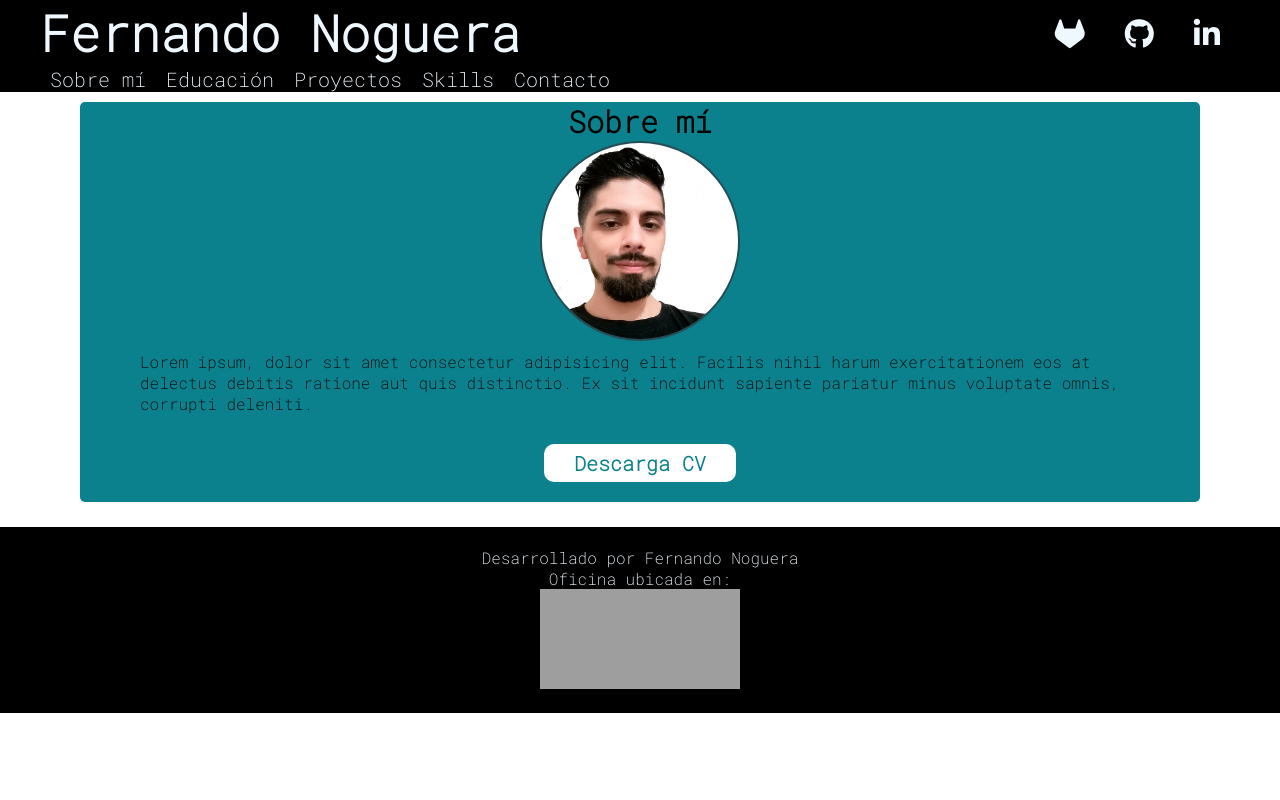
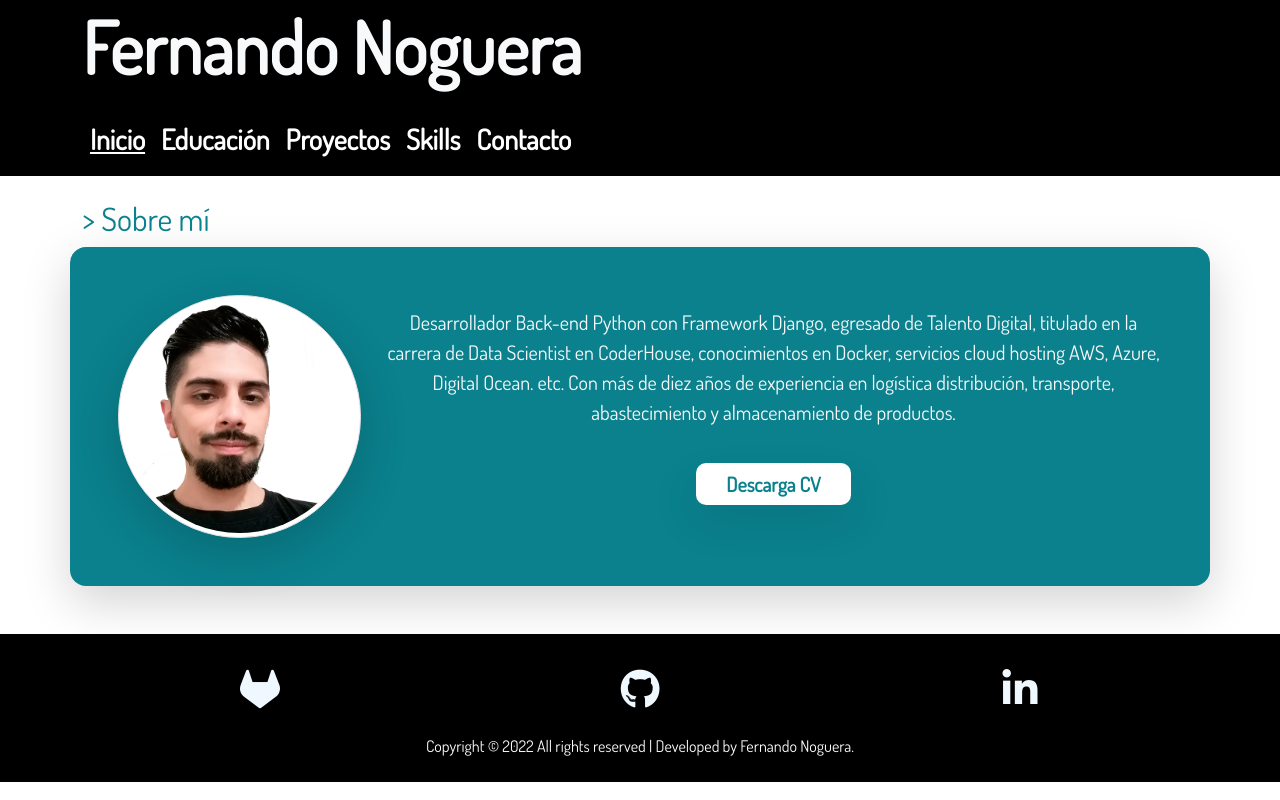
Before and after one commit to FernandoNoguera/PortaNoguera, a plain HTML site: page index.html in a window 1280 px wide. Drawn offline with nearby package versions, Linux system fonts and the light colour scheme; grey boxes are pictures that could not be loaded.

Commit message:
bootstrap index

```diff
--- a/css/style.css
+++ b/css/style.css
@@ -1,5 +1,4 @@
-@import url('https://fonts.googleapis.com/css2?family=Roboto+Mono:wght@200&family=VT323&display=swap');
-
+@import url(https://fonts.googleapis.com/css?family=Dosis:300,400);
 
 /* reset navigator */
 
@@ -7,107 +6,50 @@
     margin: 0;
     padding: 0;
     box-sizing: border-box;
-    font-family:  'Roboto Mono','VT323' , monospace;
+    font-family: 'Dosis', sans-serif;
+    font-size: 1em;
 }
 
-/* general */
+.activation{
+    text-decoration: underline white;
 
-.grillaPrincipal{
-    display: grid;
-    grid-template-columns: 1fr 1fr 1fr 1fr;
-    grid-template-areas:
-    "header header header header"
-    "nav nav nav nav"
-    "main main main main"
-    "footer footer footer footer"
-    ;
 }
 
-/* header */
+/* main  */
 
-header{
-    background-color: black;
-    color: aliceblue;
-    grid-area: header;
-    display: flex;
-    flex-wrap: nowrap;
-    justify-content: space-between;
-    flex-direction: row;
-    align-items: center;
 
-}
-nav.navigation{
-    grid-area: nav;
-    color: aliceblue;
-    background-color: black;
-}
-.mainSection{
-    grid-area: main;
-    display: flex;
-    flex-direction: column;
-    flex-wrap: wrap;
-    align-items: center;
+.subtitle {
+    color: #0a818d;
+    font-weight: bold;
 }
 
-footer{
-    grid-area: footer;
+/* link HOVER */
+
+a.effect-shine:hover {
+    -webkit-mask-image: linear-gradient(-75deg, rgba(0,0,0,.6) 30%, #000 50%, rgba(0,0,0,.6) 70%);
+    -webkit-mask-size: 200%;
+    animation: shine 2s infinite;
+}
+
+@-webkit-keyframes shine {
+    from {
+    -webkit-mask-position: 150%;
+    }
+
+    to {
+        -webkit-mask-position: -50%;
+    }
+}
+
+.fondoLindo{
+    background-color: #0a818d;
 }
 
 
 
-.title{
-    font-size: 25px;
-    margin-left: 40px;
-}
 
-.rrssNav{
-    display: flex;
-    flex-direction: row;
-    justify-content: space-around;
-    align-items: center;
-    margin-right: 40px;
-}
 
-.rrssNav span{
-    list-style-type: none;
-    margin:0px 20px;
-    font-size: 30px;
-}
 
-.rrssNav span a{
-    text-decoration: none;
-    color: aliceblue;
-}
-
-/* navigation */
-
-.navigation ul {
-    display: flex;
-    flex-wrap: wrap;
-    flex-direction: row;
-    justify-content: flex-start;
-    align-items: center;
-    margin-left: 40px;
-}
-
-.navigation ul li {
-    list-style-type: none;
-    padding: 0px 10px;
-
-}
-.navigation a{
-    text-decoration: none;
-    color: aliceblue;
-    font-size: 20px;
-}
-
-/* main  */
-
-.about{
-    color:black;
-    font-weight: bold;
-    font-size: 30px;
-}
 
 .fotoPerfil {
     border: solid 2px #294c54;
@@ -153,12 +95,6 @@ footer {
     text-align: center;
 }
 
-.subtitle {
-    color: #0a818d;
-    padding: 20px;
-    font-weight: bold;
-    margin-top: 10px;
-}
 
 .contact{
     padding: 20px;
@@ -178,55 +114,16 @@ footer {
     border:solid 2px black;
 }
 
-@media screen and (max-width:768px)  {
-    .grillaPrincipal{
-        display: grid;
-        grid-template-columns: 1fr 1fr 1fr ;
-        grid-template-areas:
-        "header header header"
-        "nav nav nav"
-        "main main main"
-        "footer footer footer"
-        ;
-    }
-    .rrssNav{
-        display: flex;
-        flex-direction: column;
-        justify-content: space-around;
-        align-items: center;
-        margin-right: 40px;
-    }
-}
-
-@media screen and (max-width:480px)  {
-    .grillaPrincipal{
-        display: grid;
-        grid-template-columns: 1fr  ;
-        grid-template-areas:
-        "header"
-        "nav"
-        "main"
-        "footer"
-        ;
-    }
 
 
-    .navigation ul {
-        display: flex;
-        flex-direction: column;
-        margin-left: 40px;
-        align-items: flex-start;
-    }
-}
-
-.box{
+.boxqq{
     background-color: #0a818d;
     border-radius: 5px;
     margin: 10px 80px;
     display: flex;
     flex-wrap: wrap;
 }
-.inBox {
+.inBoxqq {
     padding: 30px;
     margin:20px;
     border-radius: 5px;
@@ -238,7 +135,7 @@ footer {
     justify-content: center;
     align-items: center;
 }
-.indexBox{
+.indexBoxqq{
     background-color: #0a818d;
     border-radius: 5px;
     margin: 10px 80px;
@@ -249,35 +146,6 @@ footer {
     align-items: center;
     flex-direction: column;
 }
-.indexBox p{
+.indexBoxqq p{
     margin: 10px 60px;
 }
-
-.tracking-in-expand {
-	animation: tracking-in-expand 0.7s cubic-bezier(0.215, 0.610, 0.355, 1.000) both;
-}
-
-/* ----------------------------------------------
- * Generated by Animista on 2022-7-15 16:37:36
- * Licensed under FreeBSD License.
- * See http://animista.net/license for more info.
- * w: http://animista.net, t: @cssanimista
- * ---------------------------------------------- */
-
-/**
- * ----------------------------------------
- * animation tracking-in-expand
- * ----------------------------------------
- */
-@keyframes tracking-in-expand {
-    0% {
-        letter-spacing: -0.5em;
-        opacity: 0;
-    }
-    40% {
-        opacity: 0.6;
-    }
-    100% {
-        opacity: 1;
-    }
-}
--- a/index.html
+++ b/index.html
@@ -5,68 +5,106 @@
     <meta charset="UTF-8">
     <meta http-equiv="X-UA-Compatible" content="IE=edge">
     <meta name="viewport" content="width=device-width, initial-scale=1.0">
+    <!-- CSS only -->
+    <link href="https://cdn.jsdelivr.net/npm/bootstrap@5.2.0/dist/css/bootstrap.min.css" rel="stylesheet" integrity="sha384-gH2yIJqKdNHPEq0n4Mqa/HGKIhSkIHeL5AyhkYV8i59U5AR6csBvApHHNl/vI1Bx" crossorigin="anonymous">
     <link rel="stylesheet" href="./css/style.css">
     <title>Sobre mí</title>
 </head>
 <body>
-    <div class="grillaPrincipal">
-        <header>
-            <div class="title">
-                <h1 class="tracking-in-expand">Fernando Noguera</h1>
+    <header class="bg-black">
+        <div class="container text-light bg-black">
+            <div class="row">
+                <div class="col my-1">
+                    <h1 class="fw-bold tracking-in-expand display-2 ">Fernando Noguera</h1>
                 </div>
-            <div class="rrssNav">
-                <span>
-                    <a href="https://gitlab.com/FernandoNoguera" target="_blank">
+                <div class="container-fluid">
+                    <div class="row">
+                        <div class="col-lg-12">
+                            <nav class="navbar navbar-expand-lg">
+                                <ul class="navbar-nav fw-bold">
+                                    <li class="nav-item fs-3" >
+                                        <a class="nav-link text-white effect-shine activation" href="index.html">Inicio</a>
+                                    </li>
+                                    <li class="nav-item fs-3" >
+                                        <a class="nav-link text-white effect-shine" href="./sections/education.html">Educación</a>
+                                    </li>
+                                    <li class="nav-item fs-3" >
+                                        <a class="nav-link effect-shine text-white" href="./sections/project.html">Proyectos</a>
+                                    </li>
+                                    <li class="nav-item fs-3" >
+                                        <a class="nav-link effect-shine text-white" href="./sections/skill.html">Skills</a>
+                                    </li>
+                                    <li class="nav-item fs-3" >
+                                        <a class="nav-link effect-shine text-white" href="./sections/contact.html">Contacto</a>
+                                    </li>
+                                </ul>
+                            </nav>
+                        </div>
+                    </div>
+                </div>
+            </div>
+        </div>
+    </header>
+    <div class="container text-start">
+        <div class="row">
+            <div class="col">
+                <section class="subtitle mt-4">
+                    <h2>> Sobre mí</h2>
+                </section>
+            </div>
+        </div>
+    </div>
+    <div class="container text-center fondoLindo m-auto p-5 rounded-4 shadow-lg">
+        <div class="row">
+            <div class="col-lg-3 align-self-center m-auto">
+                <img class=" shadow-lg img-fluid rounded-circle img-thumbnail m-auto border-5" src="./media/perfil.png" alt="Foto de perfil Fernando Noguera" />
+            </div>
+            <div class="col-lg-9 p-2 m-auto">
+                <div class="row">
+                    <div class="col">
+                        <p class="fs-5 text-center text-light ">
+                            Desarrollador Back-end Python con Framework Django, egresado de Talento Digital, titulado en la carrera de Data Scientist en CoderHouse, conocimientos en Docker, servicios cloud hosting AWS, Azure, Digital Ocean. etc. Con más de diez años de experiencia en logística distribución, transporte, abastecimiento y almacenamiento de productos.
+                        </p>
+                        <a class="shadow-lg" href="#" download="#" target="_blank"> <button>Descarga CV</button></a>
+                    </div>
+                </div>
+            </div>
+        </div>
+    </div>
+    <footer class="p-4 mt-5 bg-black">
+        <div class="container bg-black">
+            <div class="row">
+                <div class="col">
+                    <span class="nav-item fs-1" >
+                        <a class="nav-link effect-shine" href="https://gitlab.com/FernandoNoguera" target="_blank">
                             <i class="fa-brands fa-gitlab"></i>
                         </a>
                     </span>
-                <span>
-                    <a href="https://github.com/FernandoNoguera" target="_blank">
+                </div>
+                <div class="col">
+                    <span class="nav-item fs-1" >
+                        <a class="nav-link effect-shine" href="https://github.com/FernandoNoguera" target="_blank">
                             <i class="fa-brands fa-github"></i>
                         </a>
                     </span>
-                <span>
-                    <a href="https://www.linkedin.com/in/fernandonoguerav/" target="_blank">
+                </div>
+                <div class="col">
+                    <span class="nav-item fs-1" >
+                        <a class="nav-link effect-shine" href="https://www.linkedin.com/in/fernandonoguerav/" target="_blank">
                             <i class="fa-brands fa-linkedin-in"></i>
                         </a>
                     </span>
                 </div>
-        </header>
-        <nav class="navigation">
-            <ul>
-                <li>
-                    <a href="index.html">Sobre mí</a>
-                </li>
-                <li>
-                    <a href="./sections/education.html">Educación</a>
-                </li>
-                <li>
-                    <a href="./sections/project.html">Proyectos</a>
-                </li>
-                <li>
-                    <a href="./sections/skill.html">Skills</a>
-                </li>
-                <li>
-                    <a href="./sections/contact.html">Contacto</a>
-                </li>
-            </ul>
-        </nav>
-        <div class="mainSection">
-            <div class="indexBox">
-                <h2 class="about">Sobre mí</h2>
-                <img class="fotoPerfil" src="./media/perfil.png" alt="Foto de perfil Fernando Noguera" />
-                <p>
-                    Lorem ipsum, dolor sit amet consectetur adipisicing elit. Facilis nihil harum exercitationem eos at delectus debitis ratione aut quis distinctio. Ex sit incidunt sapiente pariatur minus voluptate omnis, corrupti deleniti.
-                </p>
-                <a href="#" download="#" target="_blank"> <button>Descarga CV</button></a>
+            </div>
+            <div class="row justify-content-center mt-3">
+                <div class="col align-items-center text-center text-light">
+                    <span>Copyright © 2022 All rights reserved | Developed by Fernando Noguera.</span>
                 </div>
             </div>
-        <footer>
-            <p>Desarrollado por Fernando Noguera</p>
-            <p>Oficina ubicada en:</p>
-            <iframe src="https://www.google.com/maps/embed?pb=!1m18!1m12!1m3!1d3326.347242196607!2d-70.6033537!3d-33.518356399999995!2m3!1f0!2f0!3f0!3m2!1i1024!2i768!4f13.1!3m3!1m2!1s0x9662d178d6b70129%3A0x7496234926f31fae!2sSan%20Carlos%20de%20Ancud%2074%2C%20La%20Florida%2C%208240000%2C%20Regi%C3%B3n%20Metropolitana!5e0!3m2!1ses!2scl!4v1655477897410!5m2!1ses!2scl" width="200" height="100" style="border:0;" allowfullscreen="" loading="lazy" referrerpolicy="no-referrer-when-downgrade"></iframe>
+        </div>
     </footer>
-
+    <!-- JavaScript Bundle with Popper -->
+    <script src="https://cdn.jsdelivr.net/npm/bootstrap@5.2.0/dist/js/bootstrap.bundle.min.js" integrity="sha384-A3rJD856KowSb7dwlZdYEkO39Gagi7vIsF0jrRAoQmDKKtQBHUuLZ9AsSv4jD4Xa" crossorigin="anonymous"></script>
     </div>
 </body>
 </html>
```
Lines whose indentation alone changed are shown as unchanged.
